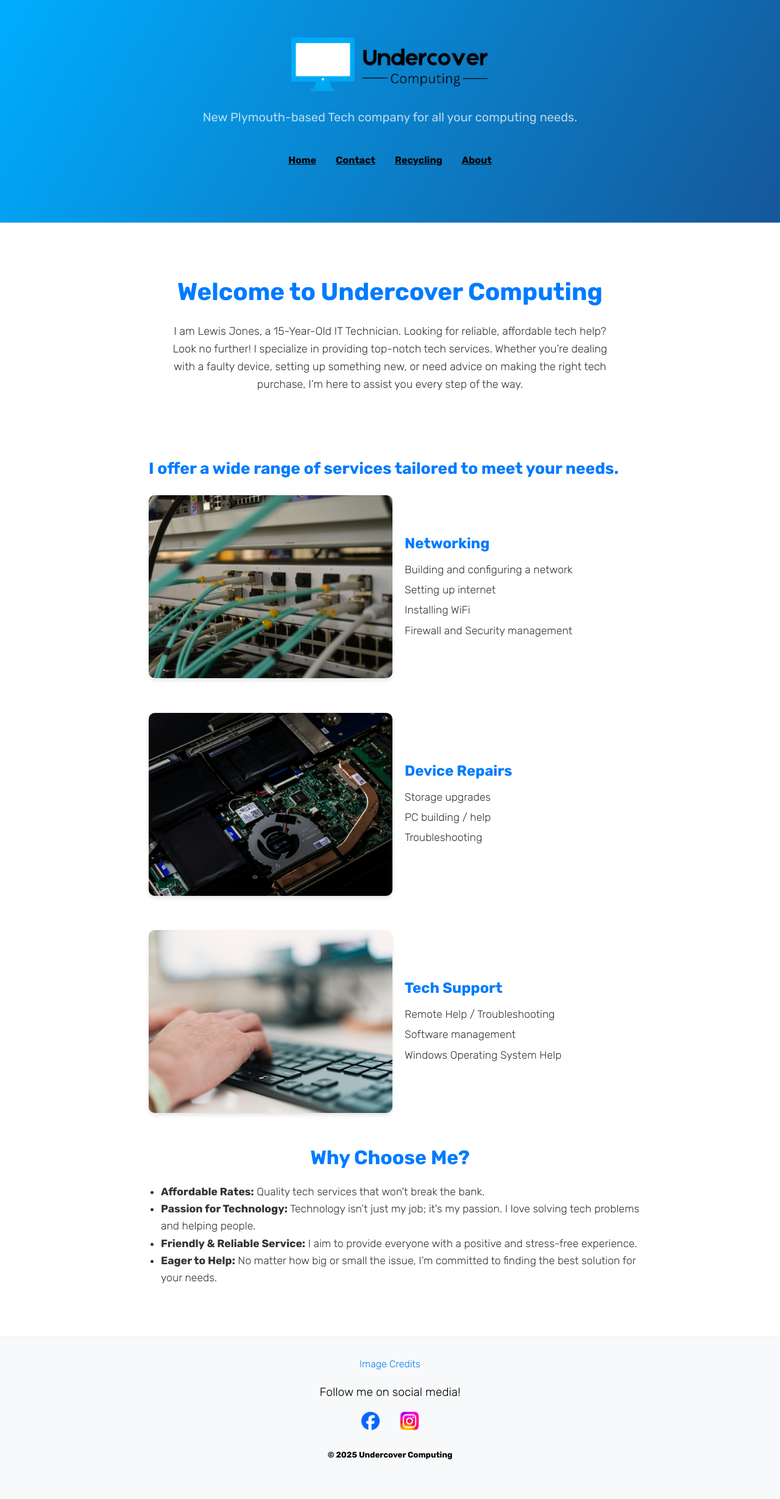
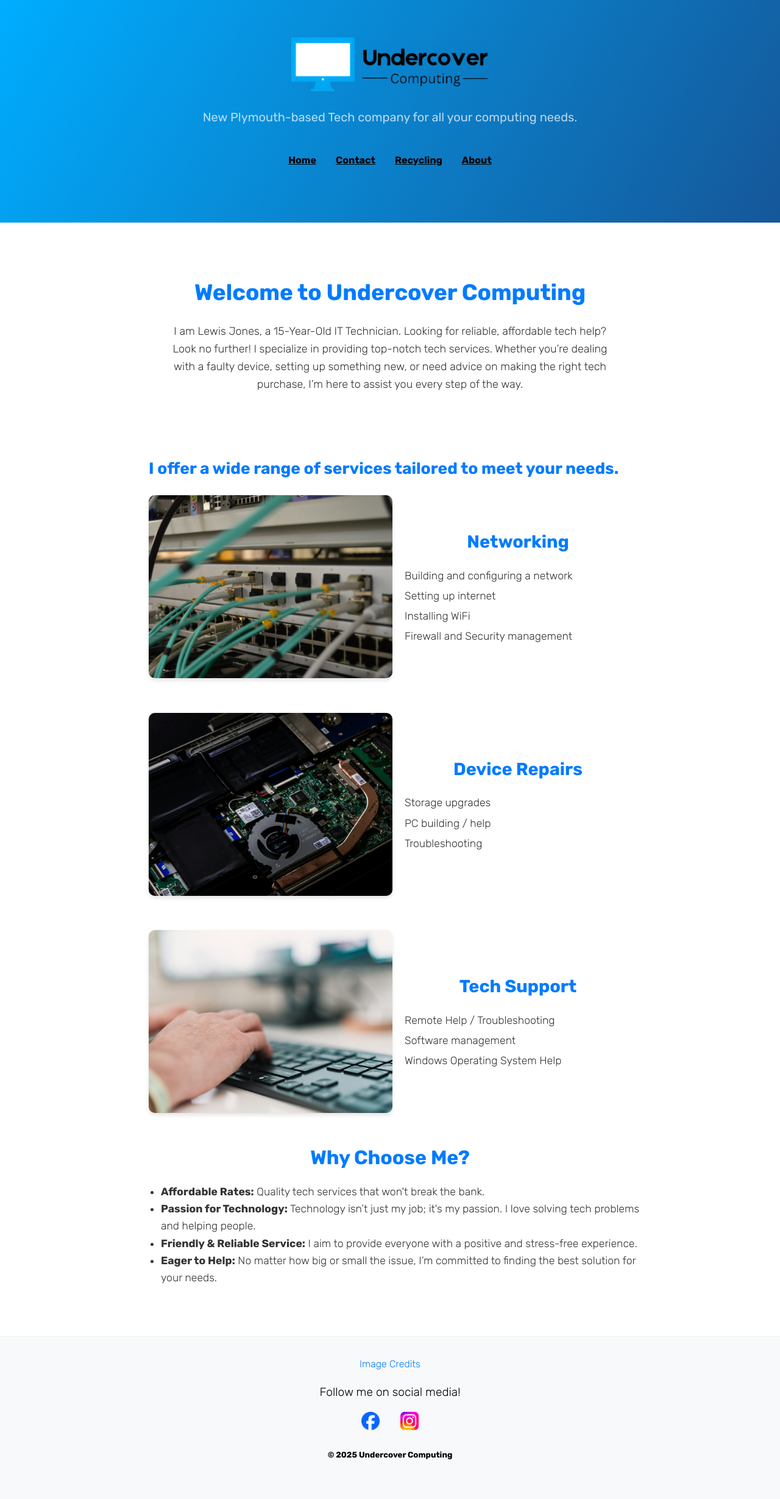
Before and after one commit to UndercoverComputing/undercovercomputing.com, a Jekyll site: the page index.html, which Jekyll copies as it is, in a window 1280 px wide. Shown: the whole page at 61% size. Built offline with Jekyll 4.4.1, drawn with Linux system fonts in a browser that asks for light colours.

Commit message:
Update index.html

```diff
--- a/index.html
+++ b/index.html
@@ -48,7 +48,7 @@
     <main id="content" class="main-content" role="main">
         <div itemscope itemtype="http://schema.org/Person">
             <section class="welcome-section">
-                <h1 class="fade-in"><strong>Welcome to Undercover Computing</strong></h2>
+                <h1 class="fade-in"><strong><span style="font-size: 2.3rem">Welcome to Undercover Computing</span></strong></h2>
                 <p class="fade-in">I am <span itemprop="name">Lewis Jones</span>, a 15-Year-Old IT Technician. Looking for reliable, affordable tech help? Look no further! I specialize in providing top-notch tech services. Whether you’re dealing with a faulty device, setting up something new, or need advice on making the right tech purchase, I’m here to assist you every step of the way.</p>
             </section>
         </div>
@@ -59,7 +59,7 @@
             <section class="service-item">
                 <img src="/images/networking_landscape.jpg" alt="Networking">
                 <div class="service-content">
-                    <h3 class="fade-in"><strong>Networking</strong></h3>
+                    <h2 class="fade-in"><strong><span style="font-size: 1.8rem">Networking</span></strong></h3>
                     <ul>
                         <li class="fade-in">Building and configuring a network</li>
                         <li class="fade-in">Setting up internet</li>
@@ -73,7 +73,7 @@
             <section class="service-item">
                 <img src="/images/repairs_landscape.jpg" alt="Device Repairs">
                 <div class="service-content">
-                    <h3 class="fade-in"><strong>Device Repairs</strong></h3>
+                    <h2 class="fade-in"><strong><span style="font-size: 1.8rem">Device Repairs</span></strong></h3>
                     <ul>
                         <li class="fade-in">Storage upgrades</li>
                         <li class="fade-in">PC building / help</li>
@@ -86,7 +86,7 @@
             <section class="service-item">
                 <img src="/images/support_landscape.jpg" alt="Tech Support">
                 <div class="service-content">
-                    <h3 class="fade-in"><strong>Tech Support</strong></h3>
+                    <h2 class="fade-in"><strong><span style="font-size: 1.8rem">Tech Support</span></strong></h3>
                     <ul>
                         <li class="fade-in">Remote Help / Troubleshooting</li>
                         <li class="fade-in">Software management</li>
```
